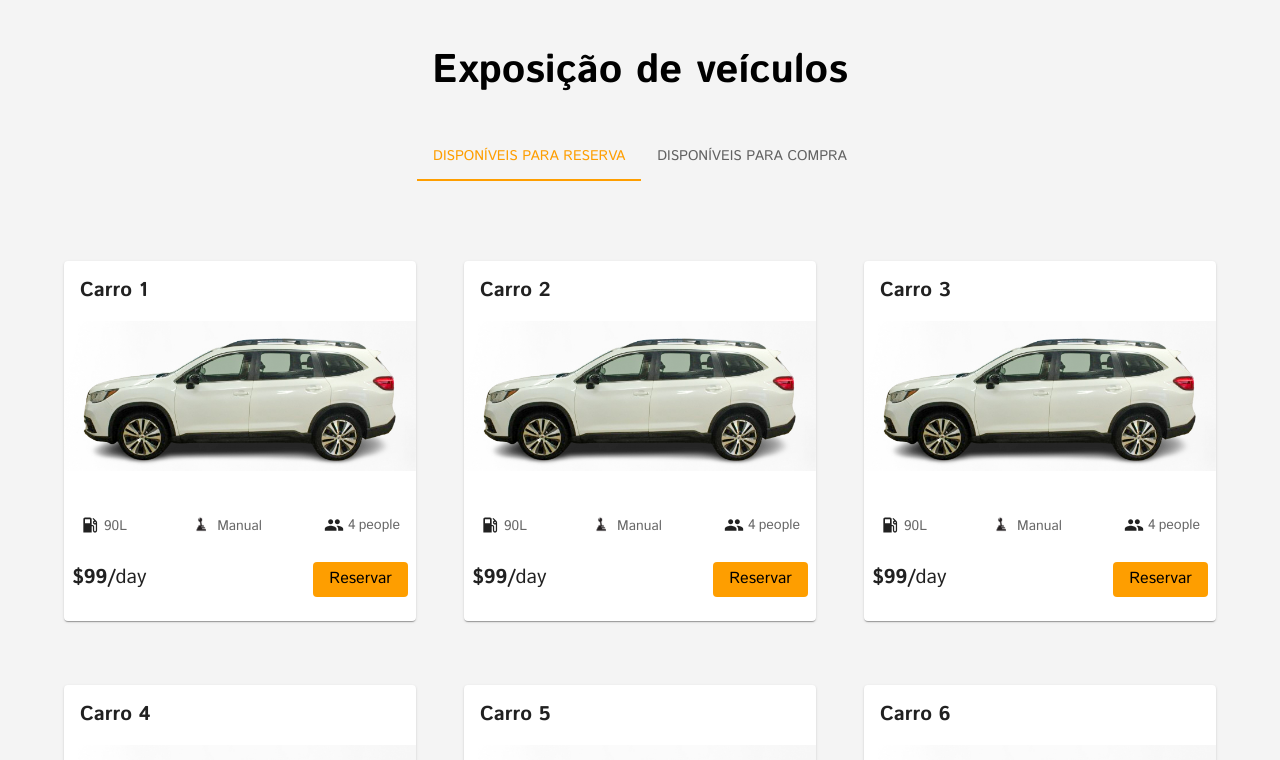
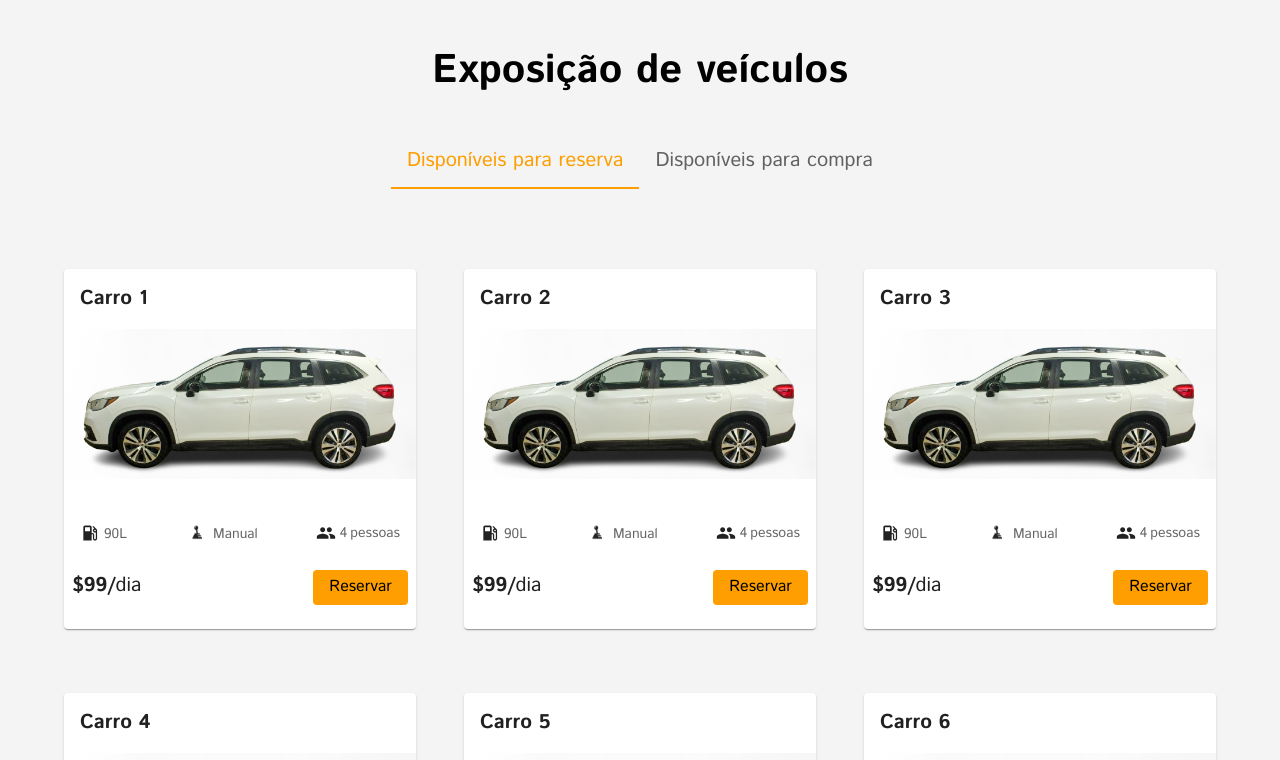
Before and after one commit to d-coder47/rent-a-car, a React (Vite) app: page / in a window 1280 px wide. Shown: the part 3760-4520 px from the top of the page. Built offline with nearby package versions, Linux system fonts and the light colour scheme.

Commit message:
feat: Add translations to card texts

```diff
--- a/src/components/CarGallery/CarCard.tsx
+++ b/src/components/CarGallery/CarCard.tsx
@@ -15,9 +15,13 @@ import React from "react";
 import { ICarCard } from "../../interfaces";
 import { LocalGasStation, People } from "@mui/icons-material";
 import GearShift from "../../assets/gearshift.svg";
+import { useTranslation } from "react-i18next";
 
-const CarCard: React.FC<ICarCard> = ({ car }) => {
+const CarCard: React.FC<ICarCard> = ({ car, type }) => {
   const theme = useTheme();
+
+  const { t } = useTranslation();
+
   return (
     <Card
       sx={{
@@ -91,7 +95,7 @@ const CarCard: React.FC<ICarCard> = ({ car }) => {
                 marginLeft: "3px",
               }}
             >
-              people
+              {t("homepage.cars.people")}
             </Typography>
           </Box>
         </Stack>
@@ -120,9 +124,10 @@ const CarCard: React.FC<ICarCard> = ({ car }) => {
             >
               {"$" + car.price + "/"}
             </Typography>
-            <Typography variant="body1">day</Typography>
+            <Typography variant="body1"> {t("homepage.cars.day")}</Typography>
           </Box>
 
+          {type === "reservation" ? (
             <Button
               variant="contained"
               sx={{
@@ -138,8 +143,21 @@ const CarCard: React.FC<ICarCard> = ({ car }) => {
               }}
               disableElevation={true}
             >
-            <Typography variant="body2">Reservar</Typography>
+              <Typography variant="body2">
+                {t("homepage.cars.reservation")}
+              </Typography>
             </Button>
+          ) : (
+            <Typography
+              variant="body1"
+              sx={{
+                color: theme.palette.primary.main,
+                fontWeight: 700,
+              }}
+            >
+              {t("homepage.cars.for_sale")}
+            </Typography>
+          )}
         </Box>
       </CardActions>
     </Card>
--- a/src/components/CarGallery/CarGallery.tsx
+++ b/src/components/CarGallery/CarGallery.tsx
@@ -4,6 +4,7 @@ import car_image from "../../assets/car_gallery/view5.jpg";
 import { ICarGallery } from "../../interfaces";
 import { Box, Button, Typography, useTheme } from "@mui/material";
 import Grid from "@mui/material/Grid2";
+import { useTranslation } from "react-i18next";
 
 const cars = [
   {
@@ -83,6 +84,8 @@ const cars = [
 
 const CarGallery: React.FC<ICarGallery> = ({ type }) => {
   const theme = useTheme();
+
+  const { t } = useTranslation();
   return (
     <Box sx={{ flexGrow: 1 }}>
       <Grid
@@ -103,7 +106,7 @@ const CarGallery: React.FC<ICarGallery> = ({ type }) => {
               xl: 3,
             }}
           >
-            <CarCard key={index} car={car} />
+            <CarCard key={index} car={car} type={type} />
           </Grid>
         ))}
       </Grid>
@@ -131,7 +134,7 @@ const CarGallery: React.FC<ICarGallery> = ({ type }) => {
           }}
           disableElevation={true}
         >
-          <Typography variant="body1">Ver mais</Typography>
+          <Typography variant="body1">{t("homepage.cars.see_more")}</Typography>
         </Button>
       </Box>
     </Box>
--- a/src/components/CarGallery/GallerySection.tsx
+++ b/src/components/CarGallery/GallerySection.tsx
@@ -63,8 +63,28 @@ const Gallery: React.FC = () => {
             onChange={handleChange}
             aria-label="basic tabs example"
           >
-            <Tab label="Disponíveis para reserva" {...a11yProps(0)} />
-            <Tab label="Disponíveis para compra" {...a11yProps(1)} />
+            <Tab
+              sx={{
+                textTransform: "none",
+              }}
+              label={
+                <Typography variant="body1">
+                  {t("homepage.cars.avalailabe_to_reservation")}
+                </Typography>
+              }
+              {...a11yProps(0)}
+            />
+            <Tab
+              sx={{
+                textTransform: "none",
+              }}
+              label={
+                <Typography variant="body1">
+                  {t("homepage.cars.avalailabe_to_buy")}
+                </Typography>
+              }
+              {...a11yProps(1)}
+            />
           </Tabs>
         </Box>
         <Box
--- a/src/interfaces/index.tsx
+++ b/src/interfaces/index.tsx
@@ -20,4 +20,5 @@ export interface ICar {
 
 export interface ICarCard {
   car: ICar;
+  type: string;
 }
--- a/src/locales/en/translation.json
+++ b/src/locales/en/translation.json
@@ -58,6 +58,15 @@
         }
       ]
     },
+    "cars": {
+      "avalailabe_to_reservation": "Available for reservation",
+      "avalailabe_to_buy": "Available for purchase",
+      "people": "people",
+      "reservation": "Book",
+      "for_sale": "For sale",
+      "day": "day",
+      "see_more": "See more"
+    },
     "contact": {
       "headline": "Contact us",
       "subheadline": "",
--- a/src/locales/es/translation.json
+++ b/src/locales/es/translation.json
@@ -58,6 +58,15 @@
         }
       ]
     },
+    "cars": {
+      "avalailabe_to_reservation": "Disponibles para reserva",
+      "avalailabe_to_buy": "Disponibles para compra",
+      "people": "personas",
+      "reservation": "Reservar",
+      "for_sale": "En venta",
+      "day": "día",
+      "see_more": "Ver más"
+    },
     "contact": {
       "headline": "Contacte con nosotros",
       "subheadline": "",
--- a/src/locales/fr/translation.json
+++ b/src/locales/fr/translation.json
@@ -58,6 +58,15 @@
         }
       ]
     },
+    "cars": {
+      "avalailabe_to_reservation": "Disponibles pour réservation",
+      "avalailabe_to_buy": "Disponibles à l'achat",
+      "people": "personnes",
+      "reservation": "Réserver",
+      "for_sale": "À vendre",
+      "day": "jour",
+      "see_more": "Voir plus"
+    },
     "contact": {
       "headline": "Contactez nous",
       "subheadline": "",
--- a/src/locales/pt/translation.json
+++ b/src/locales/pt/translation.json
@@ -58,6 +58,15 @@
         }
       ]
     },
+    "cars": {
+      "avalailabe_to_reservation": "Disponíveis para reserva",
+      "avalailabe_to_buy": "Disponíveis para compra",
+      "people": "pessoas",
+      "reservation": "Reservar",
+      "for_sale": "Para venda",
+      "day": "dia",
+      "see_more": "Ver mais"
+    },
     "contact": {
       "headline": "Entre em contacto connosco",
       "subheadline": "",
```
Lines whose indentation alone changed are shown as unchanged.
